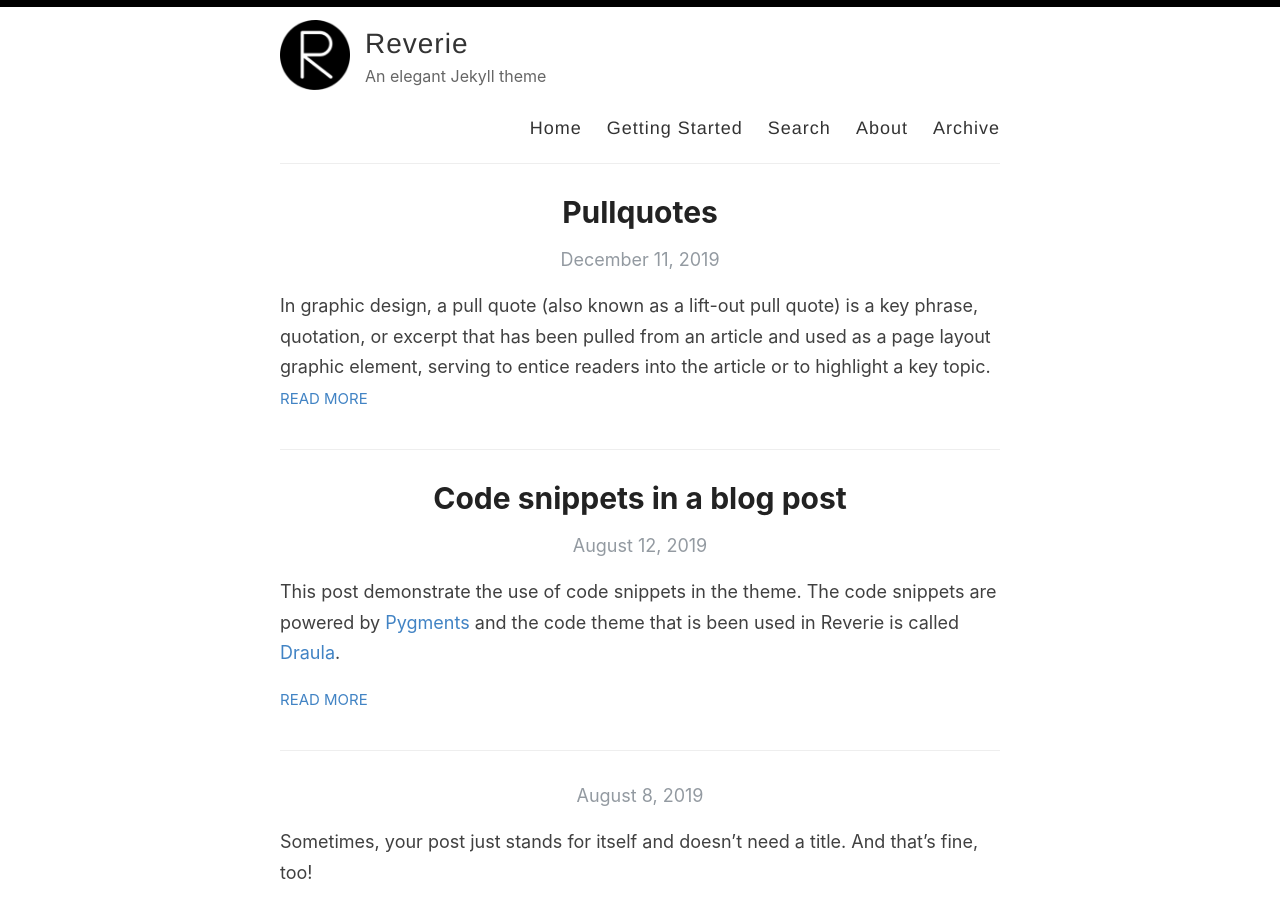
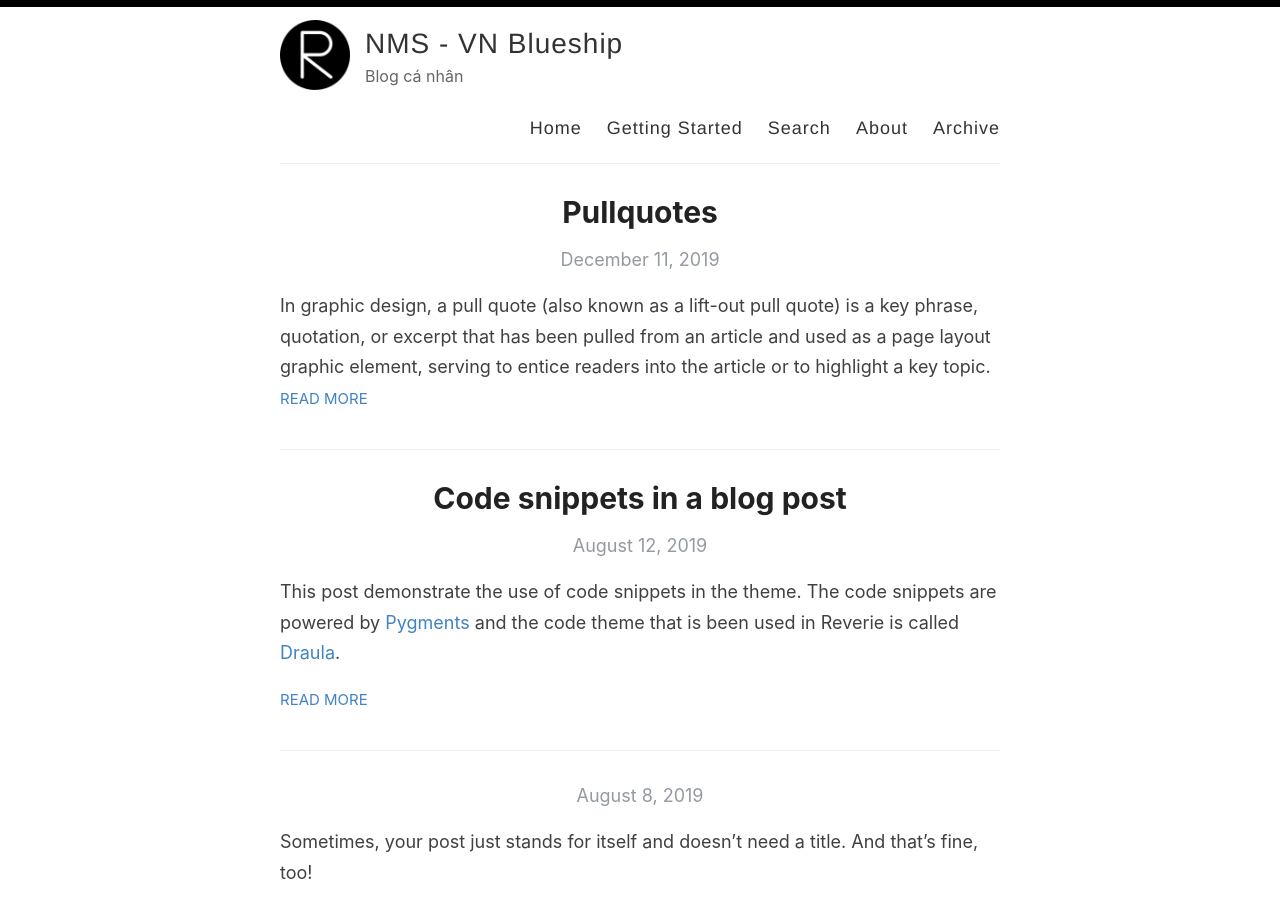
Before and after one commit to SangNguyenTL/SangNguyenTL.github.io, a Jekyll site: the page built from index.html, in a window 1280 px wide and 900 px high. Built offline with Jekyll 4.4.1, drawn with Linux system fonts in a browser that asks for light colours; the list of posts is cut into pages by our own code.

Commit message:
Update _config.yml

```diff
--- a/_config.yml
+++ b/_config.yml
@@ -3,13 +3,13 @@
 #
 
 # Name of your site (displayed in the header)
-name: Reverie
+name: NMS - VN Blueship
 
 # Name of the author
-author: Amit Merchant
+author: NMS
 
 # Short bio or description (displayed in the header)
-description: An elegant Jekyll theme
+description: Blog cá nhân
 
 # URL of your avatar or profile pic (you could use your GitHub profile pic)
 avatar: /images/reverie.png
@@ -48,8 +48,8 @@ disqus:
 
 # Your website URL (e.g. http://amitmerchant1990.github.io or http://www.amitmerchant.com)
 # Used for Sitemap.xml and your RSS feed
-url: http://www.amitmerchant.com/reverie
-enforce_ssl: https://www.amitmerchant.com/reverie
+url: http://nms.vnblueship.net
+enforce_ssl: https://nms.vnblueship.net
 
 # If you're hosting your site at a Project repository on GitHub pages
 # (http://yourusername.github.io/repository-name)
```
